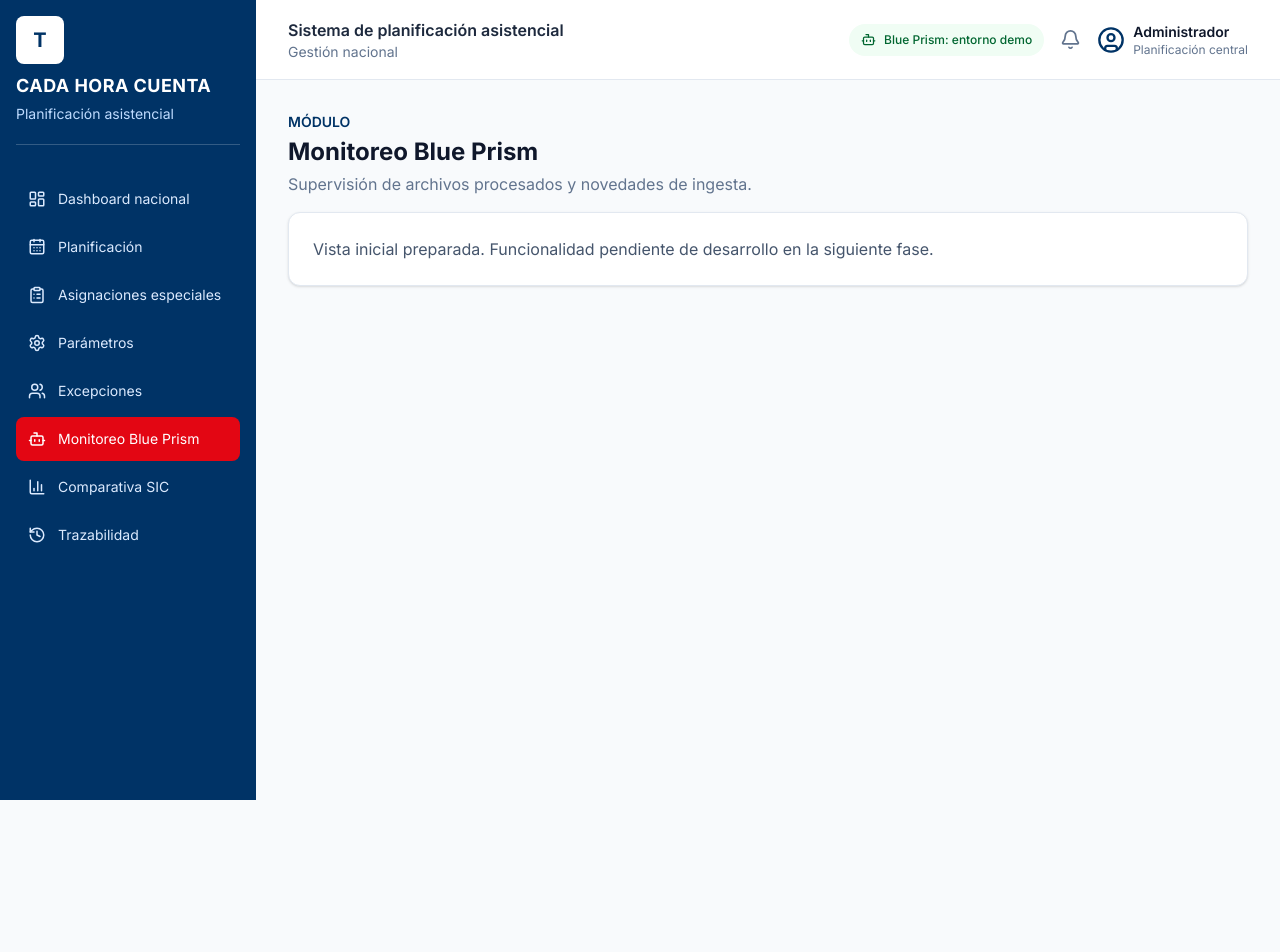
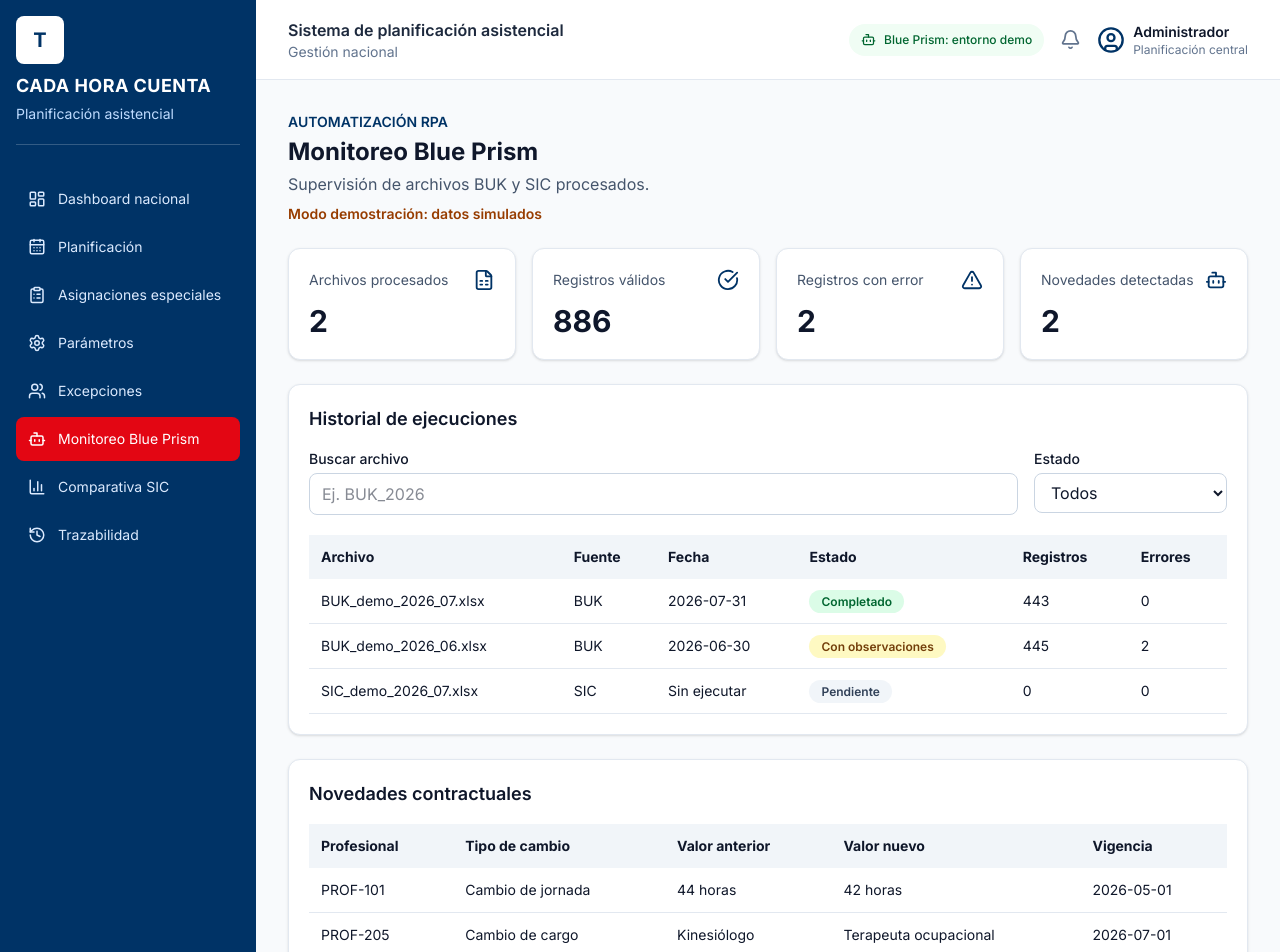
Before and after one commit to javherrerae/botathon-t1pao, a React (Vite) app in the folder cada-hora-cuenta-frontend/: page /monitoreo in a window 1280 px wide. Shown: the top 952 px of the page. Before the commit the page ends 800 px from the top, so only its background shows below. Built offline with nearby package versions, Linux system fonts and the light colour scheme.

Commit message:
implementar monitoreo RPA con datos simulados

```diff
--- /dev/null
+++ b/cada-hora-cuenta-frontend/src/data/mockRPA.json
@@ -0,0 +1,54 @@
+
+{
+  "simulado": true,
+  "ejecuciones": [
+    {
+      "id": 1,
+      "archivo": "BUK_demo_2026_07.xlsx",
+      "fuente": "BUK",
+      "fecha": "2026-07-31",
+      "estado": "Completado",
+      "registros": 443,
+      "validos": 443,
+      "errores": 0
+    },
+    {
+      "id": 2,
+      "archivo": "BUK_demo_2026_06.xlsx",
+      "fuente": "BUK",
+      "fecha": "2026-06-30",
+      "estado": "Con observaciones",
+      "registros": 445,
+      "validos": 443,
+      "errores": 2
+    },
+    {
+      "id": 3,
+      "archivo": "SIC_demo_2026_07.xlsx",
+      "fuente": "SIC",
+      "fecha": null,
+      "estado": "Pendiente",
+      "registros": 0,
+      "validos": 0,
+      "errores": 0
+    }
+  ],
+  "novedades": [
+    {
+      "id": 1,
+      "profesionalId": "PROF-101",
+      "tipo": "Cambio de jornada",
+      "valorAnterior": "44 horas",
+      "valorNuevo": "42 horas",
+      "fechaVigencia": "2026-05-01"
+    },
+    {
+      "id": 2,
+      "profesionalId": "PROF-205",
+      "tipo": "Cambio de cargo",
+      "valorAnterior": "Kinesiólogo",
+      "valorNuevo": "Terapeuta ocupacional",
+      "fechaVigencia": "2026-07-01"
+    }
+  ]
+}
--- a/cada-hora-cuenta-frontend/src/pages/monitoreoRpa/MonitoreoRPA.jsx
+++ b/cada-hora-cuenta-frontend/src/pages/monitoreoRpa/MonitoreoRPA.jsx
@@ -1,4 +1,269 @@
-function Page() {
-  return <section className="space-y-4"><div><p className="text-sm font-semibold text-[#003366]">MÓDULO</p><h1 className="mt-1 text-2xl font-bold text-slate-900">Monitoreo Blue Prism</h1><p className="mt-1 text-slate-500">Supervisión de archivos procesados y novedades de ingesta.</p></div><div className="rounded-xl border border-slate-200 bg-white p-6 shadow-sm"><p className="text-slate-600">Vista inicial preparada. Funcionalidad pendiente de desarrollo en la siguiente fase.</p></div></section>
+
+import { useState } from 'react'
+import { Bot, CheckCircle, AlertTriangle, FileSpreadsheet } from 'lucide-react'
+import mockRPA from '../../data/mockRPA.json'
+
+const estilosEstado = {
+  Completado: 'bg-green-100 text-green-800',
+  'Con observaciones': 'bg-yellow-100 text-yellow-900',
+  Pendiente: 'bg-slate-100 text-slate-700',
+  Error: 'bg-red-100 text-red-800'
 }
-export default Page
+
+function MonitoreoRPA() {
+  const [busqueda, setBusqueda] = useState('')
+  const [estado, setEstado] = useState('Todos')
+
+  const { ejecuciones, novedades } = mockRPA
+
+  const procesados = ejecuciones.filter(
+    (item) =>
+      item.estado === 'Completado' ||
+      item.estado === 'Con observaciones'
+  )
+
+  const totalValidos = procesados.reduce(
+    (total, item) => total + item.validos, 0
+  )
+
+  const totalErrores = procesados.reduce(
+    (total, item) => total + item.errores, 0
+  )
+
+  const filtrados = ejecuciones.filter((item) => {
+    const coincideNombre = item.archivo
+      .toLowerCase()
+      .includes(busqueda.toLowerCase())
+
+    const coincideEstado =
+      estado === 'Todos' || item.estado === estado
+
+    return coincideNombre && coincideEstado
+  })
+
+  const indicadores = [
+    {
+      titulo: 'Archivos procesados',
+      valor: procesados.length,
+      icono: FileSpreadsheet
+    },
+    {
+      titulo: 'Registros válidos',
+      valor: totalValidos,
+      icono: CheckCircle
+    },
+    {
+      titulo: 'Registros con error',
+      valor: totalErrores,
+      icono: AlertTriangle
+    },
+    {
+      titulo: 'Novedades detectadas',
+      valor: novedades.length,
+      icono: Bot
+    }
+  ]
+
+  return (
+    <div className="space-y-6">
+
+      <div>
+        <p className="text-sm font-semibold text-[#003366]">
+          AUTOMATIZACIÓN RPA
+        </p>
+
+        <h1 className="mt-1 text-2xl font-bold text-slate-900">
+          Monitoreo Blue Prism
+        </h1>
+
+        <p className="mt-1 text-slate-600">
+          Supervisión de archivos BUK y SIC procesados.
+        </p>
+
+        <p className="mt-2 text-sm font-semibold text-amber-800">
+          Modo demostración: datos simulados
+        </p>
+      </div>
+
+      {/* Indicadores principales */}
+      <div className="grid grid-cols-1 gap-4 sm:grid-cols-2 xl:grid-cols-4">
+
+        {indicadores.map((item) => {
+          const Icono = item.icono
+
+          return (
+            <div
+              key={item.titulo}
+              className="rounded-xl border border-slate-200 bg-white p-5 shadow-sm"
+            >
+              <div className="flex items-center justify-between">
+                <p className="text-sm text-slate-600">
+                  {item.titulo}
+                </p>
+
+                <Icono
+                  size={22}
+                  className="text-[#003366]"
+                  aria-hidden="true"
+                />
+              </div>
+
+              <p className="mt-3 text-3xl font-bold text-slate-900">
+                {item.valor.toLocaleString('es-CL')}
+              </p>
+            </div>
+          )
+        })}
+      </div>
+
+      {/* Tabla de ejecuciones */}
+      <section className="rounded-xl border border-slate-200 bg-white p-5 shadow-sm">
+
+        <h2 className="mb-4 text-lg font-semibold">
+          Historial de ejecuciones
+        </h2>
+
+        <div className="mb-5 flex flex-wrap gap-4">
+
+          <div className="flex-1">
+            <label
+              htmlFor="buscar-archivo"
+              className="mb-1 block text-sm font-medium"
+            >
+              Buscar archivo
+            </label>
+
+            <input
+              id="buscar-archivo"
+              type="search"
+              value={busqueda}
+              onChange={(e) => setBusqueda(e.target.value)}
+              placeholder="Ej. BUK_2026"
+              className="w-full rounded-lg border border-slate-300 px-3 py-2"
+            />
+          </div>
+
+          <div>
+            <label
+              htmlFor="filtrar-estado"
+              className="mb-1 block text-sm font-medium"
+            >
+              Estado
+            </label>
+
+            <select
+              id="filtrar-estado"
+              value={estado}
+              onChange={(e) => setEstado(e.target.value)}
+              className="rounded-lg border border-slate-300 px-3 py-2"
+            >
+              <option>Todos</option>
+              <option>Completado</option>
+              <option>Con observaciones</option>
+              <option>Pendiente</option>
+              <option>Error</option>
+            </select>
+          </div>
+        </div>
+
+        <div className="overflow-x-auto">
+          <table className="w-full text-left text-sm">
+
+            <thead className="bg-slate-100">
+              <tr>
+                <th scope="col" className="p-3">Archivo</th>
+                <th scope="col" className="p-3">Fuente</th>
+                <th scope="col" className="p-3">Fecha</th>
+                <th scope="col" className="p-3">Estado</th>
+                <th scope="col" className="p-3">Registros</th>
+                <th scope="col" className="p-3">Errores</th>
+              </tr>
+            </thead>
+
+            <tbody>
+              {filtrados.map((item) => (
+                <tr
+                  key={item.id}
+                  className="border-b border-slate-200"
+                >
+                  <td className="p-3">{item.archivo}</td>
+                  <td className="p-3">{item.fuente}</td>
+                  <td className="p-3">{item.fecha || 'Sin ejecutar'}</td>
+
+                  <td className="p-3">
+                    <span
+                      className={`rounded-full px-3 py-1 text-xs font-semibold ${
+                        estilosEstado[item.estado] || estilosEstado.Error
+                      }`}
+                    >
+                      {item.estado}
+                    </span>
+                  </td>
+
+                  <td className="p-3">{item.registros}</td>
+                  <td className="p-3">{item.errores}</td>
+                </tr>
+              ))}
+
+              {filtrados.length === 0 && (
+                <tr>
+                  <td colSpan={6} className="p-6 text-center text-slate-600">
+                    No se encontraron ejecuciones.
+                  </td>
+                </tr>
+              )}
+            </tbody>
+          </table>
+        </div>
+      </section>
+
+      {/* Novedades contractuales */}
+      <section className="rounded-xl border border-slate-200 bg-white p-5 shadow-sm">
+
+        <h2 className="mb-4 text-lg font-semibold">
+          Novedades contractuales
+        </h2>
+
+        <div className="overflow-x-auto">
+          <table className="w-full text-left text-sm">
+
+            <thead className="bg-slate-100">
+              <tr>
+                <th scope="col" className="p-3">Profesional</th>
+                <th scope="col" className="p-3">Tipo de cambio</th>
+                <th scope="col" className="p-3">Valor anterior</th>
+                <th scope="col" className="p-3">Valor nuevo</th>
+                <th scope="col" className="p-3">Vigencia</th>
+              </tr>
+            </thead>
+
+            <tbody>
+              {novedades.map((item) => (
+                <tr
+                  key={item.id}
+                  className="border-b border-slate-200"
+                >
+                  <td className="p-3">{item.profesionalId}</td>
+                  <td className="p-3">{item.tipo}</td>
+                  <td className="p-3">{item.valorAnterior}</td>
+                  <td className="p-3">{item.valorNuevo}</td>
+                  <td className="p-3">{item.fechaVigencia}</td>
+                </tr>
+              ))}
+
+              {novedades.length === 0 && (
+                <tr>
+                  <td colSpan={5} className="p-6 text-center text-slate-600">
+                    No hay novedades registradas.
+                  </td>
+                </tr>
+              )}
+            </tbody>
+          </table>
+        </div>
+      </section>
+    </div>
+  )
+}
+
+export default MonitoreoRPA
```
